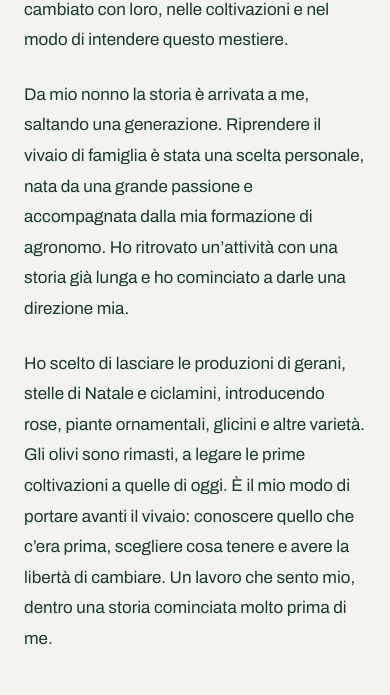
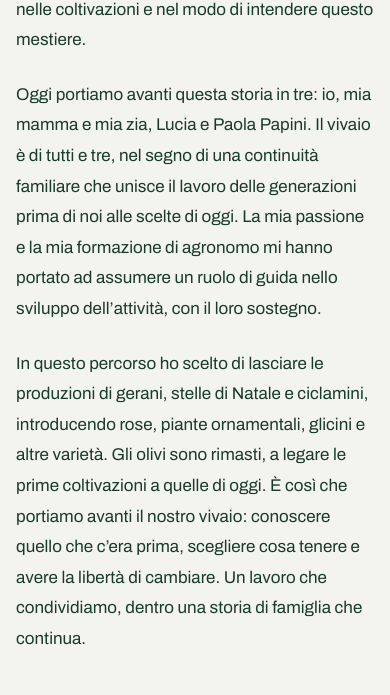
Before and after one commit to user94a/vivai-papini-giocondo, a Next.js app: page /about in a window 390 px wide. Shown: the part 438-1133 px from the top of the page. Built offline with nearby package versions, Linux system fonts and the light colour scheme; a web font is replaced by a local one.

Commit message:
Update family history, olive descriptions and mobile spacing

```diff
--- a/src/app/about/page.tsx
+++ b/src/app/about/page.tsx
@@ -6,7 +6,7 @@ const signatureFont = Fasthand({ subsets: ["latin"], weight: "400", display: "sw
 
 export const metadata = {
   title: "About | Vivai Papini Giocondo",
-  description: "Dagli ortaggi e dagli olivi del bisnonno alle scelte di oggi: la storia del vivaio di famiglia, raccontata da chi lo ha ripreso in mano.",
+  description: "Dagli ortaggi e dagli olivi del bisnonno alle scelte di oggi: una storia di continuità familiare, portata avanti da Luca Becucci insieme a Lucia e Paola Papini.",
 };
 
 export default function AboutPage() {
@@ -20,8 +20,8 @@ export default function AboutPage() {
       <div className="about-editorial-content">
       <article className="about-editorial-body" aria-label="La storia del vivaio">
         <p>La storia del nostro vivaio comincia con il mio bisnonno, che coltivava ortaggi e olivi. Mio nonno, insieme ai suoi fratelli, ha dato al lavoro di famiglia una direzione nuova: agli olivi ha affiancato i fiori recisi, le piante fiorite in vaso e quelle da interno. Il vivaio è cambiato con loro, nelle coltivazioni e nel modo di intendere questo mestiere.</p>
-        <p>Da mio nonno la storia è arrivata a me, saltando una generazione. Riprendere il vivaio di famiglia è stata una scelta personale, nata da una grande passione e accompagnata dalla mia formazione di agronomo. Ho ritrovato un’attività con una storia già lunga e ho cominciato a darle una direzione mia.</p>
-        <p>Ho scelto di lasciare le produzioni di gerani, stelle di Natale e ciclamini, introducendo rose, piante ornamentali, glicini e altre varietà. Gli olivi sono rimasti, a legare le prime coltivazioni a quelle di oggi. È il mio modo di portare avanti il vivaio: conoscere quello che c’era prima, scegliere cosa tenere e avere la libertà di cambiare. Un lavoro che sento mio, dentro una storia cominciata molto prima di me.</p>
+        <p>Oggi portiamo avanti questa storia in tre: io, mia mamma e mia zia, Lucia e Paola Papini. Il vivaio è di tutti e tre, nel segno di una continuità familiare che unisce il lavoro delle generazioni prima di noi alle scelte di oggi. La mia passione e la mia formazione di agronomo mi hanno portato ad assumere un ruolo di guida nello sviluppo dell’attività, con il loro sostegno.</p>
+        <p>In questo percorso ho scelto di lasciare le produzioni di gerani, stelle di Natale e ciclamini, introducendo rose, piante ornamentali, glicini e altre varietà. Gli olivi sono rimasti, a legare le prime coltivazioni a quelle di oggi. È così che portiamo avanti il nostro vivaio: conoscere quello che c’era prima, scegliere cosa tenere e avere la libertà di cambiare. Un lavoro che condividiamo, dentro una storia di famiglia che continua.</p>
         <p className={`about-signature ${signatureFont.className}`}>Luca Becucci</p>
       </article>
 
--- a/src/app/restyling.css
+++ b/src/app/restyling.css
@@ -100,6 +100,7 @@
 @media(max-width:1100px){.care-grid{grid-template-columns:1fr 1fr}.care-main{grid-column:1/-1}.new-nav{gap:24px}.header-contact{display:none}}
 @media(max-width:900px){.new-site .coupon{grid-template-columns:1fr;gap:40px}.hero-heading{gap:32px}.hero-description{width:35%}}
 @media(max-width:600px){
+  .new-site{--site-gutter:16px}
   .new-header{padding:20px var(--site-gutter);gap:20px}
   .new-nav.open{top:128px;padding:28px var(--site-gutter);gap:12px}
   .new-hero{padding:36px var(--site-gutter) 0}
--- a/src/lib/catalog.ts
+++ b/src/lib/catalog.ts
@@ -14,7 +14,7 @@ export const FAMILIES = [
 export function familyFor(product: Product) { return FAMILIES.find(f => f.id === product.family)!; }
 
 export const CATALOG_GROUPS = [
-  { id: 'olivi', name: 'Olivi', description: 'Foglie argentee, chiome leggere e il carattere del paesaggio mediterraneo. Gli olivi portano struttura e continuità negli spazi verdi, dal giardino di casa ai progetti paesaggistici. Esplora le varietà e confronta i formati di coltivazione.' },
+  { id: 'olivi', name: 'Olivi', description: 'La nostra produzione di olivi è dedicata soprattutto agli impianti per la produzione di olio e olive da mensa. Esplora le varietà a catalogo e confronta i formati di coltivazione per il tuo impianto.' },
   { id: 'mimose', name: 'Mimose', description: 'La luce del giallo tra foglie sottili e leggere. Le mimose annunciano il cambio di stagione con fioriture generose e un portamento arioso: una presenza luminosa per dare colore e movimento al giardino. Scopri le varietà e i formati a catalogo.' },
   { id: 'rose', name: 'Rose', description: 'Fiori, portamenti e colori per immaginare il giardino in modi diversi. Dalle rose a grandi fiori alle rampicanti, fino alle paesaggistiche, ogni gruppo offre un modo di disegnare aiuole, bordure e spazi verticali. Scegli il gruppo e confronta le varietà.' },
   { id: 'glicini', name: 'Glicini', description: 'Grappoli pendenti e rami che accompagnano pergole, archi e sostegni. I glicini danno al giardino una dimensione verticale e una fioritura scenografica, creando nel tempo angoli raccolti e ombreggiati. Consulta le selezioni e i formati di coltivazione.' },
--- a/src/lib/content.ts
+++ b/src/lib/content.ts
@@ -6,9 +6,9 @@ export const PLANTS = [
     detailImageAlt: "Filari di olivi in vaso nel vivaio",
     label: "Olivi",
     title: "Olivi",
-    text: "Olivi di più dimensioni, dalle piante di 2 anni fino agli esemplari di 8/10 anni.",
+    text: "Olivi soprattutto per impianti da olio e da mensa, disponibili in più dimensioni, dalle piante di 2 anni fino agli esemplari di 8/10 anni.",
     ages: "Da 2 a 8/10 anni",
-    highlights: ["Più dimensioni", "Da 2 a 8/10 anni"],
+    highlights: ["Da olio e da mensa", "Da 2 a 8/10 anni"],
     image: sitePath("/images/optimized/olivo-illustrazione.webp"),
     imageAlt: "Illustrazione botanica di un ramo di olivo",
   },
```
